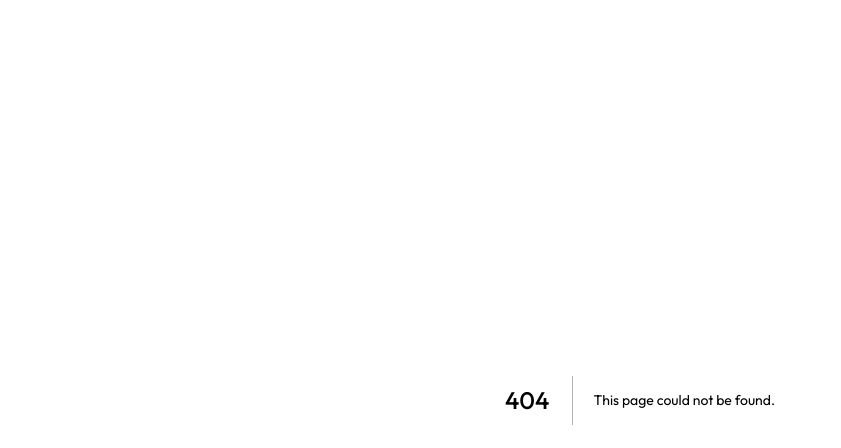
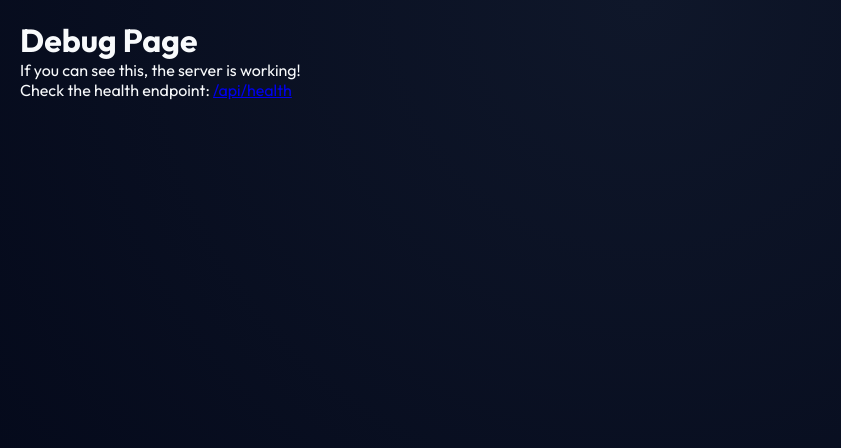
Before and after one commit to jayasooriya-s/triton-test, a Next.js app: page /debug in a window 1280 px wide. Before the commit this address had no page. Shown: the top 448 px of the page, without its empty margins (0-841 px from the left). Built offline with nearby package versions, Linux system fonts and the light colour scheme.

Commit message:
Add health check API and debug page for deployment troubleshooting

```diff
--- /dev/null
+++ b/src/app/api/health/route.ts
@@ -0,0 +1,9 @@
+import { NextResponse } from "next/server";
+
+export async function GET() {
+  return NextResponse.json({
+    status: "ok",
+    message: "Server is running",
+    timestamp: new Date().toISOString()
+  });
+}
--- /dev/null
+++ b/src/app/debug/page.tsx
@@ -0,0 +1,9 @@
+export default function DebugPage() {
+  return (
+    <div style={{ padding: "20px", fontFamily: "monospace" }}>
+      <h1>Debug Page</h1>
+      <p>If you can see this, the server is working!</p>
+      <p>Check the health endpoint: <a href="/api/health">/api/health</a></p>
+    </div>
+  );
+}
```
